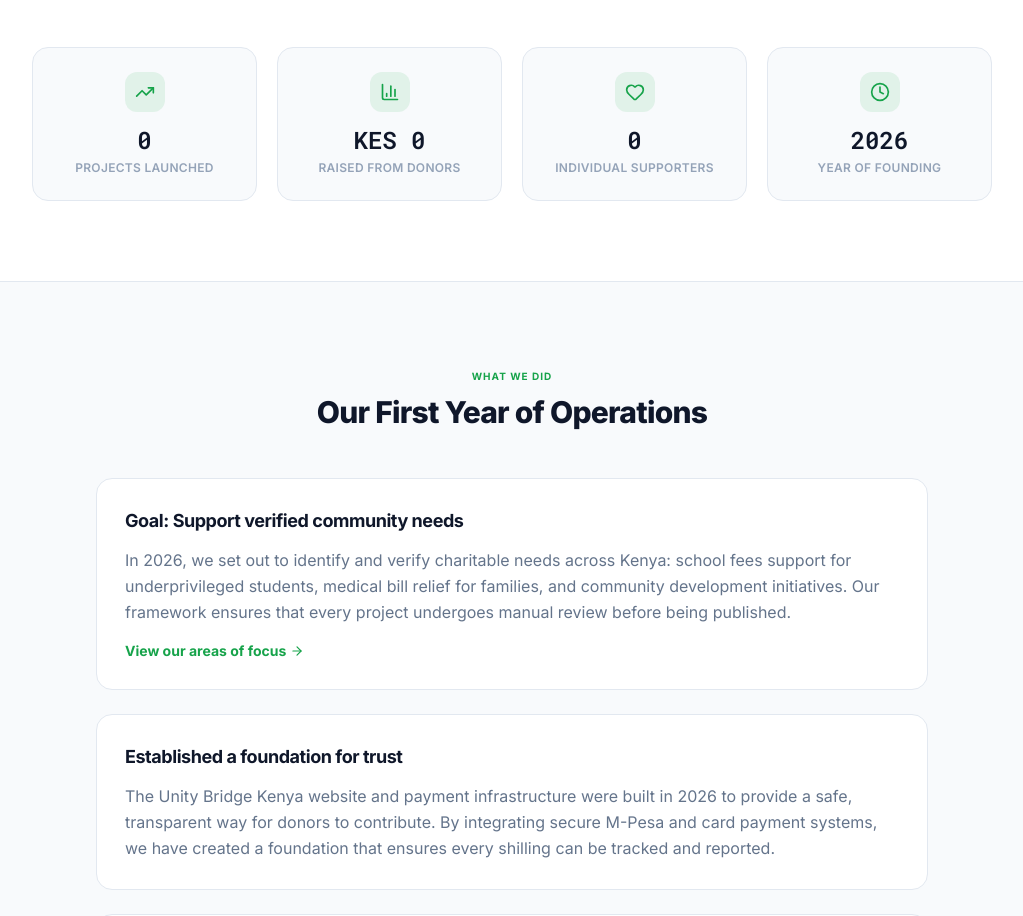
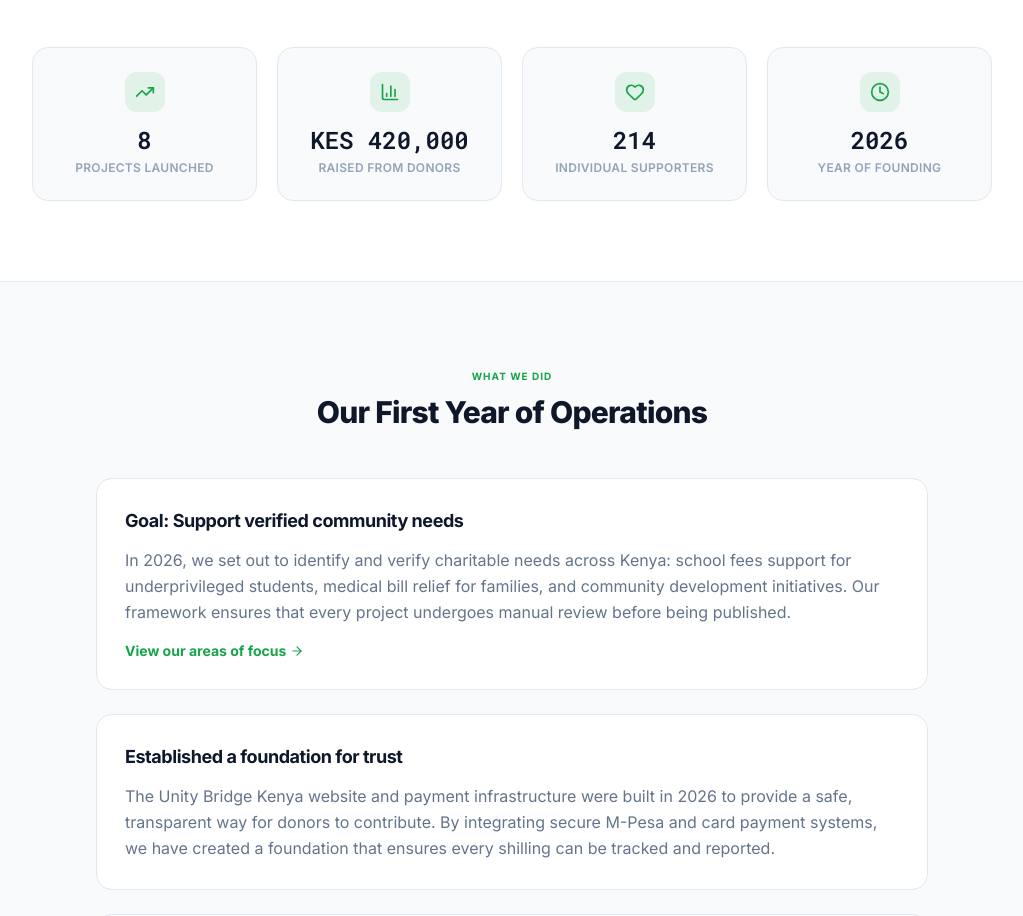
Before and after one commit to Roy-254/Carebridgeke.org, a Next.js app: page /reports/2026 in a window 1280 px wide. Shown: the part 880-1796 px from the top of the page, without its empty margins (128-1151 px from the left). Built offline with nearby package versions, Linux system fonts and the light colour scheme; no server answers.

Commit message:
Update 2026 Impact Report stats to 420k

```diff
--- a/app/(main)/reports/2026/page.tsx
+++ b/app/(main)/reports/2026/page.tsx
@@ -9,9 +9,9 @@ export const metadata = {
 };
 
 const STATS_2026 = [
-    { value: "0", label: "Projects launched", icon: TrendingUp },
-    { value: "KES 0", label: "Raised from donors", icon: BarChart3 },
-    { value: "0", label: "Individual supporters", icon: Heart },
+    { value: "8", label: "Projects launched", icon: TrendingUp },
+    { value: "KES 420,000", label: "Raised from donors", icon: BarChart3 },
+    { value: "214", label: "Individual supporters", icon: Heart },
     { value: "2026", label: "Year of founding", icon: Clock },
 ];
 
```
